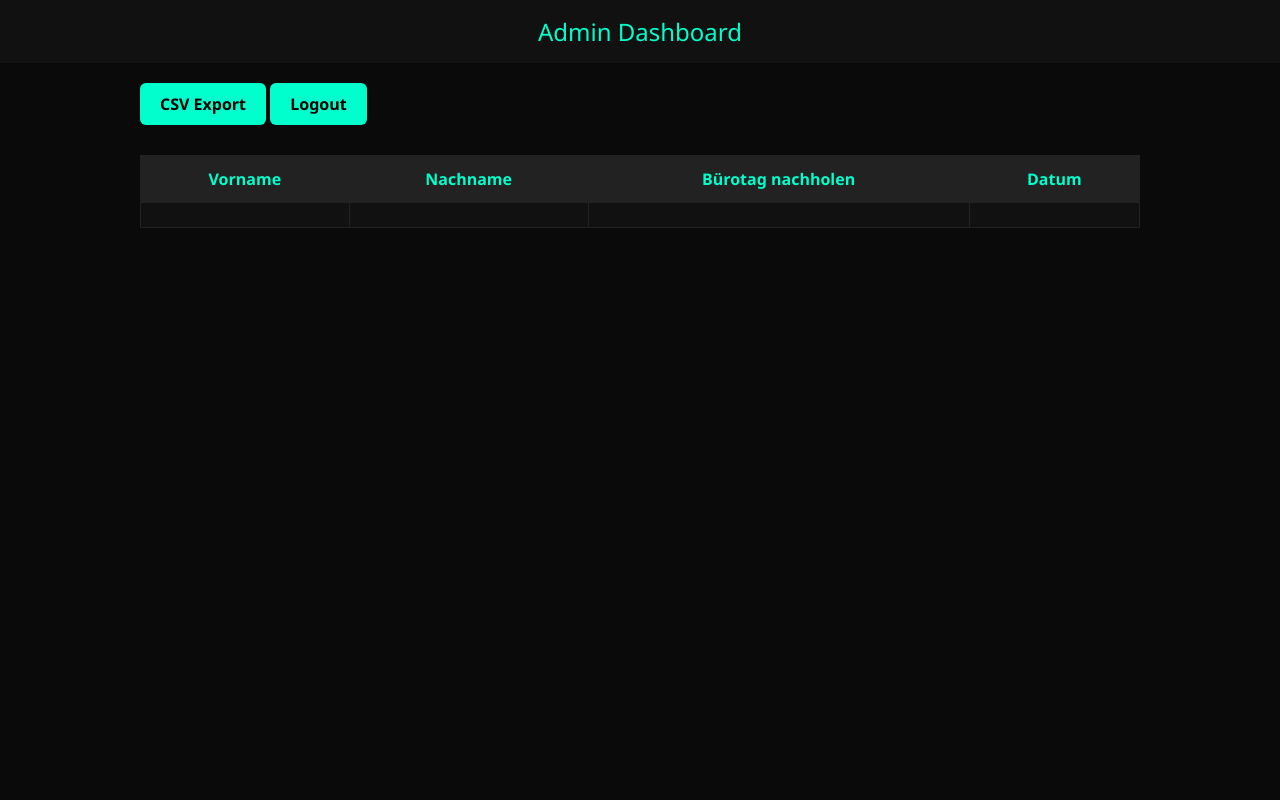
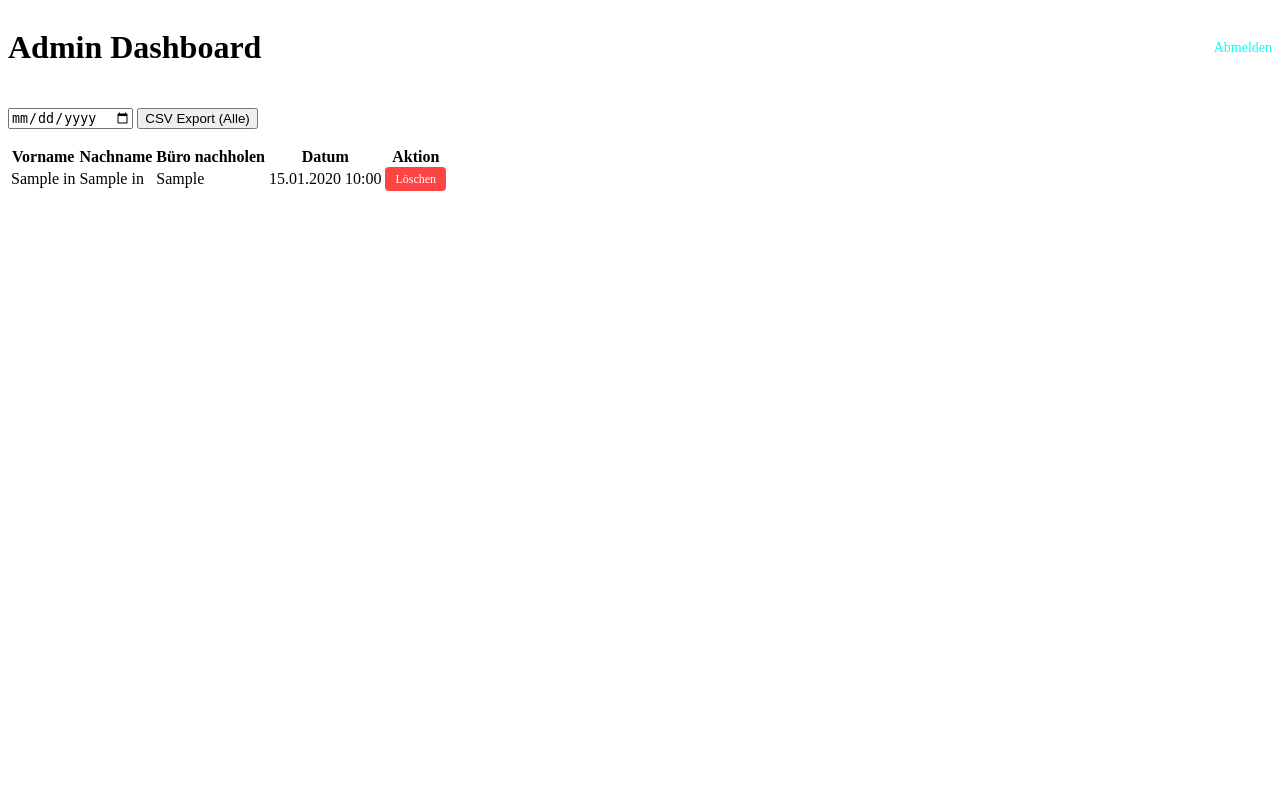
Before and after one commit to mbotru/qr-anwesenheit, a Flask app: page /dashboard in a window 1280 px wide. Run offline with Flask 3, Linux system fonts and the light colour scheme; the visitor is signed in with stand-in values (Sample User, id 1); tables that the repository leaves empty hold one stand-in row (values such as "Sample post"); lists and menus that the app fills with data are empty.

Commit message:
Update dashboard.html

```diff
--- a/templates/dashboard.html
+++ b/templates/dashboard.html
@@ -1,82 +1,61 @@
-<!DOCTYPE html>
-<html lang="de">
-<head>
-<meta charset="UTF-8">
-<meta name="viewport" content="width=device-width, initial-scale=1.0">
-<title>Admin Dashboard</title>
 <style>
-    body {
-        margin: 0;
-        font-family: 'Segoe UI', sans-serif;
-        background: #0a0a0a;
-        color: #f0f0f0;
+    /* Ergänzung für den Lösch-Button */
+    .btn-delete {
+        background: #ff4444;
+        color: white;
+        border: none;
+        padding: 5px 10px;
+        border-radius: 4px;
+        cursor: pointer;
+        text-decoration: none;
+        font-size: 12px;
     }
-    header {
-        background: #111;
-        padding: 15px;
-        text-align: center;
-        color: #00ffcc;
-        font-size: 24px;
+    .btn-delete:hover { background: #cc0000; }
+
+    .header-actions {
+        display: flex;
+        justify-content: space-between;
+        align-items: center;
+        margin-bottom: 20px;
     }
-    .container {
-        padding: 20px;
-        max-width: 1000px;
-        margin: auto;
-    }
-    table {
-        width: 100%;
-        border-collapse: collapse;
-        margin-top: 20px;
-    }
-    th, td {
-        padding: 12px;
-        border: 1px solid #222;
-        text-align: center;
-    }
-    th {
-        background: #222;
-        color: #00ffcc;
-    }
-    tr:nth-child(even) {
-        background: #111;
-    }
-    a.button {
-        display: inline-block;
-        padding: 10px 20px;
-        background: #00ffcc;
-        color: #000;
-        text-decoration: none;
-        border-radius: 6px;
-        font-weight: bold;
-        margin-bottom: 10px;
-        transition: 0.3s;
-    }
-    a.button:hover {
-        background: #00d9b3;
-    }
+    .logout-link { color: #00ffff; text-decoration: none; font-size: 14px; }
 </style>
-</head>
-<body>
-<header>Admin Dashboard</header>
+
 <div class="container">
-    <a href="{{ url_for('export_csv') }}" class="button">CSV Export</a>
-    <a href="{{ url_for('logout') }}" class="button">Logout</a>
+    <div class="header-actions">
+        <h1>Admin Dashboard</h1>
+        <a href="/logout" class="logout-link">Abmelden</a>
+    </div>
+
+    <form method="GET" action="/admin/export/csv">
+        <input type="date" name="date">
+        <input type="submit" value="CSV Export (Alle)">
+    </form>
+
     <table>
+        <thead>
             <tr>
                 <th>Vorname</th>
                 <th>Nachname</th>
-            <th>Bürotag nachholen</th>
+                <th>Büro nachholen</th>
                 <th>Datum</th>
+                <th>Aktion</th>
             </tr>
-        {% for c in checkins %}
+        </thead>
+        <tbody>
+        {% for entry in checkins %}
             <tr>
-            <td>{{ c['Vorname'] }}</td>
-            <td>{{ c['Nachname'] }}</td>
-            <td>{{ c['Bürotag nachholen'] }}</td>
-            <td>{{ c['Datum'] }}</td>
+                <td>{{ entry.vorname }}</td>
+                <td>{{ entry.nachname }}</td>
+                <td>{{ entry.buerotag_nachholen }}</td>
+                <td>{{ entry.datum.strftime('%d.%m.%Y %H:%M') }}</td>
+                <td>
+                    <a href="{{ url_for('delete_entry', id=entry.id) }}"
+                       class="btn-delete"
+                       onclick="return confirm('Eintrag wirklich löschen?')">Löschen</a>
+                </td>
             </tr>
         {% endfor %}
+        </tbody>
     </table>
 </div>
-</body>
-</html>
```
Lines whose indentation alone changed are shown as unchanged.
